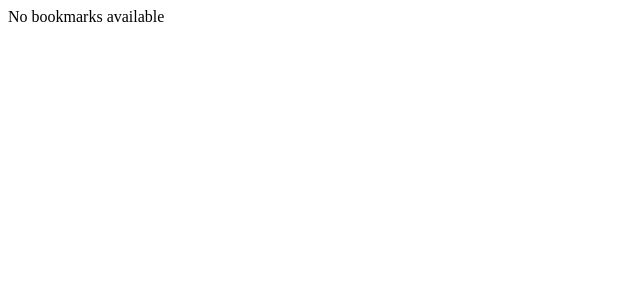
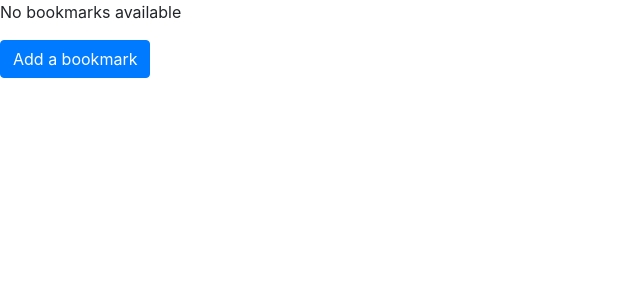
Before and after one commit to tdwilliams7/djorg, a Django app: page /bookmarks/ in a window 1280 px wide. Shown: the top 300 px of the page, without its empty margins (0-640 px from the left). Run offline with Django 3.2, Linux system fonts and the light colour scheme; data that the repository does not hold is empty; some libraries are stand-ins or nearby versions.

Commit message:
adding a form to create a bookmark. adding bootstrap for simple spacing

```diff
--- a/bookmarks/models.py
+++ b/bookmarks/models.py
@@ -5,10 +5,10 @@ from django.db import models
 
 
 class Bookmark(models.Model):
-    id = models.UUIDField(primary_key=True, default=uuid4, editable=False)
     url = models.URLField('URL', unique=True)
     name = models.CharField(max_length=200)
     notes = models.TextField(blank=True)
+    id = models.UUIDField(primary_key=True, default=uuid4, editable=False)
 
     def __str__(self):
         return self.name
--- /dev/null
+++ b/bookmarks/templates/bookmarks/bform.html
@@ -0,0 +1,5 @@
+<form class="" action="" method="post">
+  {% csrf_token %}
+  {{ form }}
+  <input type="submit" value="Submit"  />
+</form>
--- a/bookmarks/templates/bookmarks/index.html
+++ b/bookmarks/templates/bookmarks/index.html
@@ -1,14 +1,30 @@
+<html>
+<head>
+  <title>Bookmarks</title>
+  <link rel="stylesheet" href="https://maxcdn.bootstrapcdn.com/bootstrap/4.0.0/css/bootstrap.min.css" integrity="sha384-Gn5384xqQ1aoWXA+058RXPxPg6fy4IWvTNh0E263XmFcJlSAwiGgFAW/dAiS6JXm" crossorigin="anonymous">
+  <script src="https://code.jquery.com/jquery-3.2.1.slim.min.js" integrity="sha384-KJ3o2DKtIkvYIK3UENzmM7KCkRr/rE9/Qpg6aAZGJwFDMVNA/GpGFF93hXpG5KkN" crossorigin="anonymous"></script>
+  <script src="https://cdnjs.cloudflare.com/ajax/libs/popper.js/1.12.9/umd/popper.min.js" integrity="sha384-ApNbgh9B+Y1QKtv3Rn7W3mgPxhU9K/ScQsAP7hUibX39j7fakFPskvXusvfa0b4Q" crossorigin="anonymous"></script>
+  <script src="https://maxcdn.bootstrapcdn.com/bootstrap/4.0.0/js/bootstrap.min.js" integrity="sha384-JZR6Spejh4U02d8jOt6vLEHfe/JQGiRRSQQxSfFWpi1MquVdAyjUar5+76PVCmYl" crossorigin="anonymous"></script>
+</head>
+<body>
   {% if bookmark_list %}
-  <ul>
       {% for bookmark in bookmark_list %}
-    <li>
-      <p>{{ bookmark.name }}</p> -- <a href="#">{{ bookmark.url }}</a>
-    </li>
+      <div class="card">
+        <div class="card-body">
+          <h5 class="card-title">{{ bookmark.name }}</h5>
+          <p class="card-text">{{ bookmark.notes }}</p>
+          <a target='_blank' href="{{ bookmark.url }}" class="btn btn-primary">Go somewhere</a>
+        </div>
+      </div>
       {% endfor %}
-  </ul>
 
   {% else %}
     <p>
       No bookmarks available
     </p>
   {% endif %}
+  <div>
+    <a class='btn btn-primary' href='add/'>Add a bookmark</a>
+  </div>
+</body>
+</html>
--- a/bookmarks/urls.py
+++ b/bookmarks/urls.py
@@ -3,5 +3,6 @@ from django.urls import path
 from . import views
 
 urlpatterns = [
-    path('', views.index, name='index')
+    path('', views.index, name='index'),
+    path('add/', views.add_bookmark, name='bform')
 ]
--- a/bookmarks/views.py
+++ b/bookmarks/views.py
@@ -1,11 +1,27 @@
 from django.shortcuts import render
 
 # Create your views here.
-from django.http import HttpResponse
+from django.http import HttpResponseRedirect
 from .models import Bookmark
+
+from .forms import BookmarkForm
 
 
 def index(request):
     bookmark_list = Bookmark.objects.all()
-    output = ', '.join([b.name for b in bookmark_list])
     return render(request, 'bookmarks/index.html', {'bookmark_list': bookmark_list})
+
+
+def add_bookmark(request):
+    if request.method == 'POST':
+        form = BookmarkForm(request.POST)
+        if form.is_valid():
+            form = form.cleaned_data
+            print(form)
+            new_bookmark = Bookmark(form['url'], form['name'], form['notes'])
+            new_bookmark.save()
+            return HttpResponseRedirect('/bookmarks/')
+
+    else:
+        form = BookmarkForm()
+    return render(request, 'bookmarks/bform.html', {'form': form})
```
Also changed, not shown: bookmarks/forms.py (added, +7 -0 lines). Lines whose indentation alone changed are shown as unchanged.
